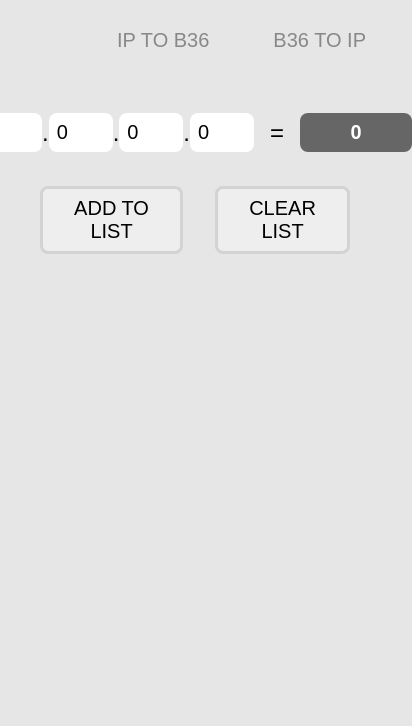
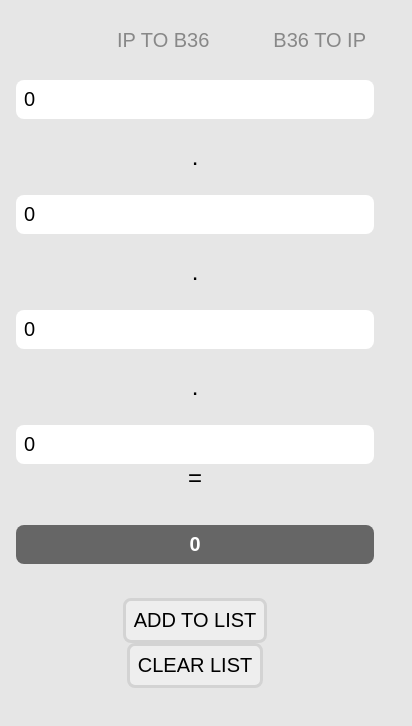
Before and after one commit to TBSveryfunny/ip2b36, a React app: page / in a window 390 px wide. Shown: the whole page, 412 px wide, since content can reach past the window. Built offline with nearby package versions, Linux system fonts and the light colour scheme.

Commit message:
Update App.css with mobile fix
Hot fix for mobile devices.

```diff
--- a/src/app/App.css
+++ b/src/app/App.css
@@ -134,3 +134,10 @@ table th {
 table td {
   background-color: #EEE;
 }
+
+@media only screen and (max-width: 460px) {
+  /* CSS ruleset */
+  section {
+    flex-direction: column;
+  }
+}
```
